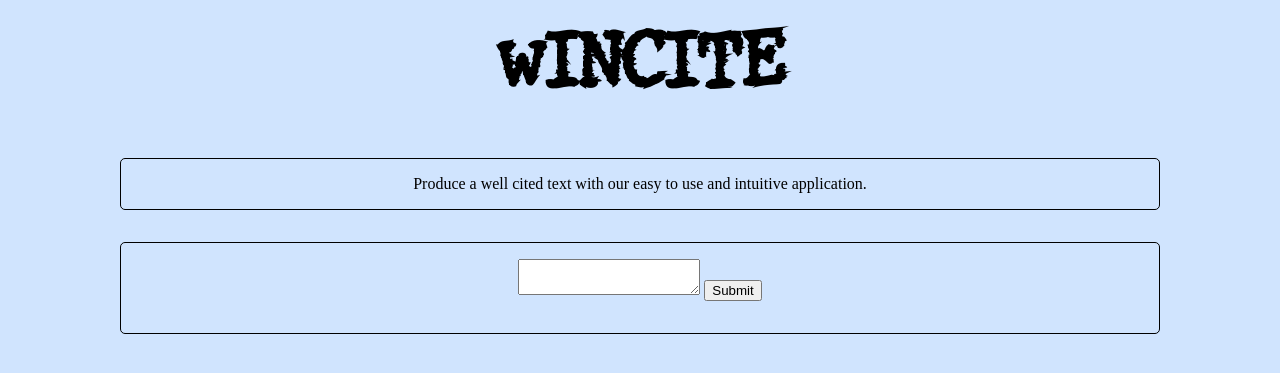
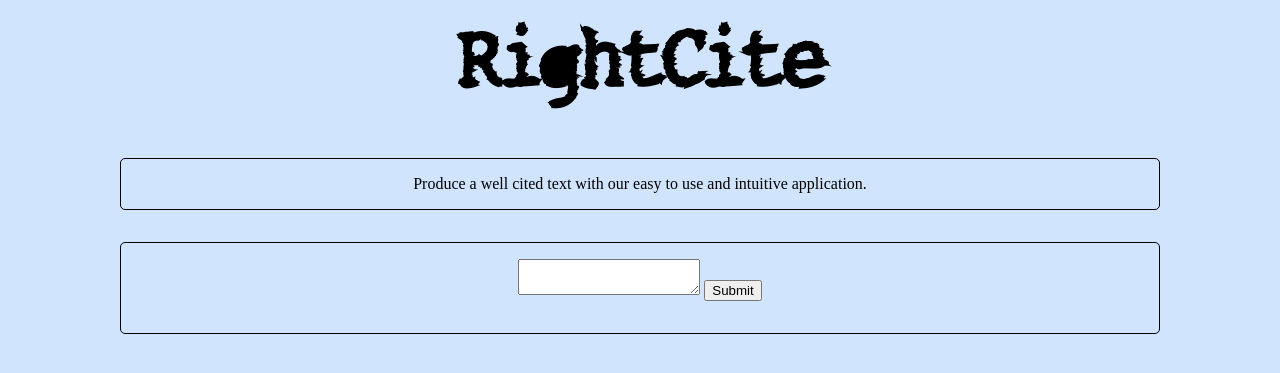
Before and after one commit to alecglassford/rightcite, a PHP site: page / in a window 1280 px wide. Shown: the top 373 px of the page. Run offline with PHP 8.4, Linux system fonts and the light colour scheme.

Commit message:
Titles dho

```diff
--- a/v1/index.php
+++ b/v1/index.php
@@ -1,14 +1,14 @@
 <html>
 
 <head>
-	<title> WinCite!</title>
+	<title> RightCite!</title>
 	<link rel="stylesheet" type="text/css" href="style.css">
 </head>
 
 
 <body>
 
-<h1>wINCITE</h1>
+<h1>RightCite</h1>
 
 
 <div class = "section">
@@ -17,10 +17,17 @@
 
 <div class = "section">
 	<form action="#" method="post">
-		<textarea type="text" name="description" id="description"></textarea>
+		<textarea type="text" name="essay" id="essay"></textarea>
 		<input type="submit">
 	</form>
 </div>
+
+<?php
+	if (isset($_POST['essay']))
+	{
+		echo '<div class = "section">You pressed submit!</div>';
+	}
+?>
 
 
 </body>
```
